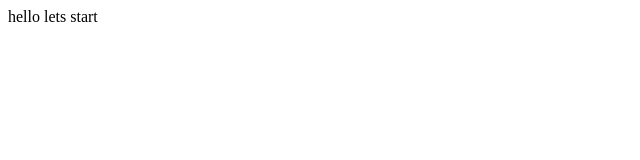
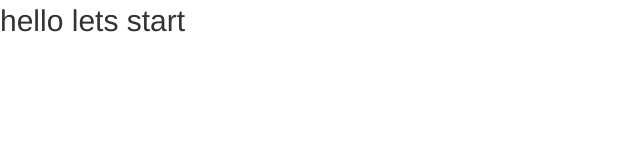
Before and after one commit to AkashG6/New-C-Library, a plain HTML site: page index.html in a window 1280 px wide. Shown: the whole page, without its empty margins (0-640 px from the left). Drawn offline with nearby package versions, Linux system fonts and the light colour scheme; files that its build step writes are made by us from their sources.

Commit message:
added css files

```diff
--- /dev/null
+++ b/doc/custom.css
@@ -0,0 +1,5 @@
+/*Custom css*/
+
+.this{
+	font-size: 30px;
+}
--- a/index.html
+++ b/index.html
@@ -2,9 +2,15 @@
 <html>
 <head>
 	<title>new c library documentation</title>
+	<link rel="stylesheet" href="https://maxcdn.bootstrapcdn.com/bootstrap/3.3.7/css/bootstrap.min.css">
+
+	<link rel="stylesheet" href="custom.css">
 </head>
 <body>
-hello
-lets start
+<div class="this">
+	hello
+	lets start
+</div>
+
 </body>
 </html>
```
Also changed, not shown: doc/index.html (added, +22 -0 lines).
